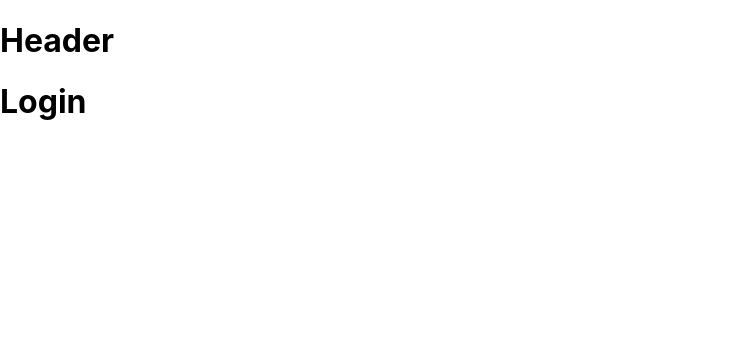
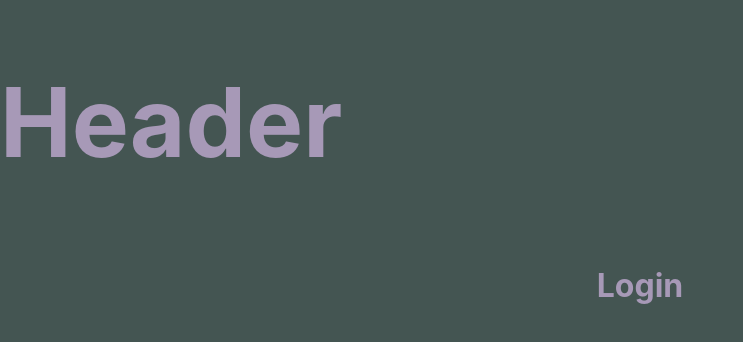
Before and after one commit to hjelp/ove_assignment_5, a React (Create React App) app: page / in a window 1280 px wide. Shown: the top 342 px of the page, without its empty margins (0-743 px from the left). Built offline with nearby package versions, Linux system fonts and the light colour scheme.

Commit message:
feat: basic styling

```diff
--- a/src/App.css
+++ b/src/App.css
@@ -1,38 +1,6 @@
-.App {
-  text-align: center;
-}
-
-.App-logo {
-  height: 40vmin;
-  pointer-events: none;
-}
-
-@media (prefers-reduced-motion: no-preference) {
-  .App-logo {
-    animation: App-logo-spin infinite 20s linear;
-  }
-}
-
-.App-header {
-  background-color: #282c34;
-  min-height: 100vh;
+.Route{
   display: flex;
   flex-direction: column;
   align-items: center;
   justify-content: center;
-  font-size: calc(10px + 2vmin);
-  color: white;
 }
-
-.App-link {
-  color: #61dafb;
-}
-
-@keyframes App-logo-spin {
-  from {
-    transform: rotate(0deg);
-  }
-  to {
-    transform: rotate(360deg);
-  }
-}
--- a/src/App.tsx
+++ b/src/App.tsx
@@ -1,15 +1,15 @@
-import React from 'react';
-import logo from './logo.svg';
 import './App.css';
 import Header from './Header/Header';
 import { Outlet } from 'react-router-dom';
 
 function App() {
   return (
-    <>
+    <div className=''>
     <Header />
-    <Outlet />
-    </>
+    <div className='Route'>
+      <Outlet />
+    </div>
+    </div>
   );
 }
 
--- /dev/null
+++ b/src/Header/Header.css
@@ -0,0 +1,3 @@
+.Header {
+    font-size: var(--large-text);
+}
--- a/src/Header/Header.tsx
+++ b/src/Header/Header.tsx
@@ -1,7 +1,8 @@
+import "./Header.css"
 function Header() {
-    return (<>
+    return (<div className="Header">
     <h1>Header</h1>
-    </>)
+    </div>)
 }
 
 export default Header;
--- a/src/index.css
+++ b/src/index.css
@@ -1,11 +1,25 @@
 body {
   margin: 0;
+  background-color: var(--semi-dark-color);
+  color: var(--light-color);
   font-family: -apple-system, BlinkMacSystemFont, 'Segoe UI', 'Roboto', 'Oxygen',
     'Ubuntu', 'Cantarell', 'Fira Sans', 'Droid Sans', 'Helvetica Neue',
     sans-serif;
   -webkit-font-smoothing: antialiased;
   -moz-osx-font-smoothing: grayscale;
+
+  --light-color: #A799B7;
+  --semi-light-color: #9888a5;
+  --main-color: #776472;
+  --semi-dark-color: #445552;
+  --dark-color: #294d4a;
+
+  --small-text: 1em;
+  --medium-text: 2em;
+  --large-text: 3em;
+
 }
+
 
 code {
   font-family: source-code-pro, Menlo, Monaco, Consolas, 'Courier New',
```
